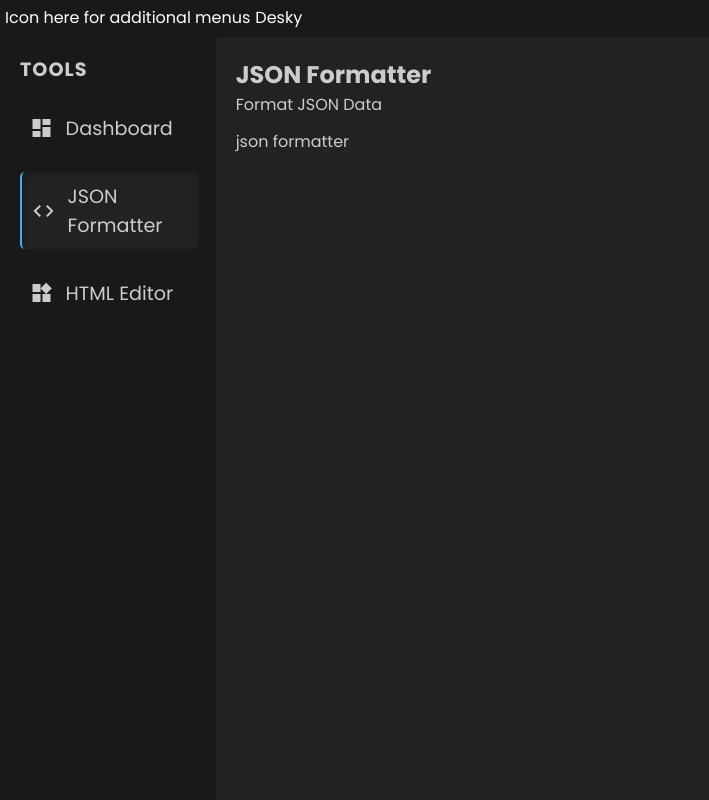
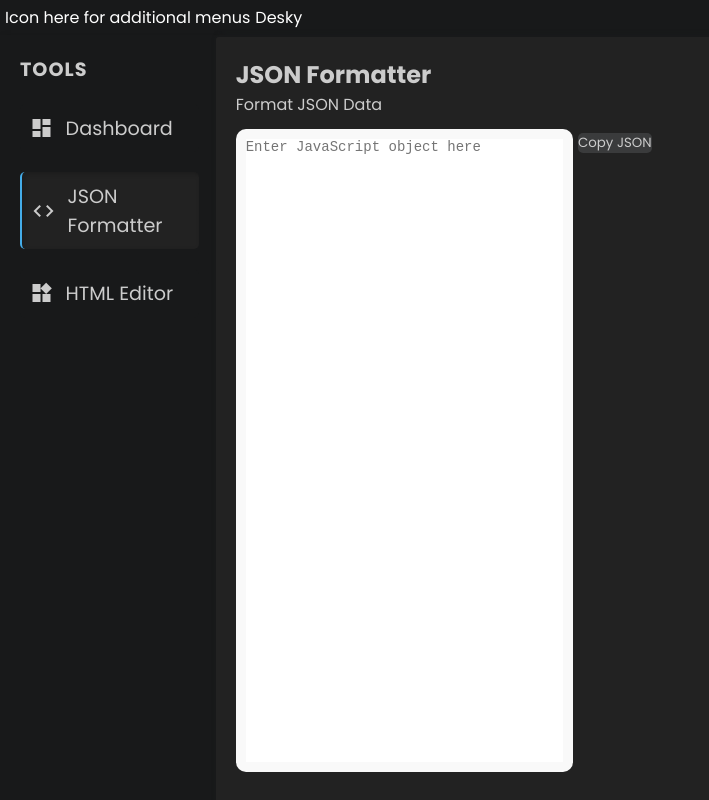
Before and after one commit to zachmyre/desky, a React (Create React App) app: page /json/formatter in a window 1280 px wide. Shown: the whole page, without its empty margins (0-709 px from the left). Built offline with nearby package versions, Linux system fonts and the light colour scheme.

Commit message:
json formatter w/ bugs

```diff
--- a/src/App.css
+++ b/src/App.css
@@ -191,3 +191,27 @@ h5 {
 h6 {
     font-size: 16px;
 }
+
+.Container{
+  display: flex;
+  height: 85%;
+  width: 100%;
+}
+
+.Editor{
+  background: #f9f9f9;
+  width: 33%;
+  margin-right: 5px;
+  border-radius: 10px;
+  padding: 10px;
+}
+
+.EditorInput{
+  height: 100%;
+  width: 100%;
+  border: none;
+  font-size: 14px;
+  font-family: monospace;
+  outline: none;
+  resize: none;
+}
--- a/src/features/HTMLEditor.tsx
+++ b/src/features/HTMLEditor.tsx
@@ -25,10 +25,10 @@ const HTMLEditor: React.FC = () => {
 
 
   return (
-    <div style={styles.Container}>
-      <div style={styles.Editor}>
+    <div className="Container">
+      <div className="Editor">
         <textarea
-          style={styles.EditorInput}
+          className="EditorInput"
           value={htmlInput}
           onChange={handleInputChange}
           placeholder="Enter HTML code here"
@@ -40,27 +40,6 @@ const HTMLEditor: React.FC = () => {
 }
 
 const styles = {
-  Container: {
-    display: 'flex',
-    height: '85%', // Adjust the height as needed
-    width: '100%'
-  },
-  Editor: {
-    backgroundColor: '#f9f9f9',
-    width: '33%',
-    marginRight: '5px',
-    borderRadius: '10px',
-    padding: '10px',
-  },
-  EditorInput: {
-    height: '100%',
-    width: '100%',
-    border: 'none',
-    fontSize: '14px',
-    fontFamily: 'monospace',
-    outline: 'none',
-    resize: 'none' as 'none' // Set resize to none
-  },
   View: {
     backgroundColor: 'white',
     width: '77%',
--- a/src/features/JSONFormatter.tsx
+++ b/src/features/JSONFormatter.tsx
@@ -1,10 +1,94 @@
+import { useEffect, useState } from 'react';
 import '../App.css';
 
 const JSONFormatter: React.FC = () => {
+  const [jsonInput, setJsonInput] = useState('');
+  const [formattedJson, setFormattedJson] = useState('');
+
+  const handleInputChange = (e: React.ChangeEvent<HTMLTextAreaElement>) => {
+    const inputValue = e.target.value;
+    setJsonInput(inputValue);
+
+    try {
+      const parsedJson = convertStringToJson(inputValue);
+      setFormattedJson(JSON.stringify(parsedJson, null, 2));
+    } catch (error) {
+      console.log(error);
+      setFormattedJson('');
+    }
+  };
+
+  const copyJsonToClipboard = () => {
+    const el = document.createElement('textarea');
+    el.value = formattedJson;
+    document.body.appendChild(el);
+    el.select();
+    document.execCommand('copy');
+    document.body.removeChild(el);
+    alert('JSON copied to clipboard!');
+  };
+
+  useEffect(() => {
+    // Prevent bugs with browser if saving w/ ctrl + s
+    const handleKeyDown = (e: KeyboardEvent) => {
+      if (e.ctrlKey && e.key === 's') {
+        e.preventDefault();
+        // Prevent default behavior of Ctrl+S
+      }
+    };
+
+    document.addEventListener('keydown', handleKeyDown);
+
+    return () => {
+      document.removeEventListener('keydown', handleKeyDown);
+    };
+  }, []);
+
+  // Empty dependency array to only add the event listener once
+
   return (
-    <div>
-      json formatter</div>
+    <div className="Container">
+      <div className="Editor">
+        <textarea
+          className="EditorInput"
+          value={jsonInput}
+          onChange={handleInputChange}
+          placeholder="Enter JavaScript object here"
+        />
+      </div>
+      <div className="View">
+        <pre>{formattedJson}</pre>
+        <button onClick={copyJsonToClipboard}>Copy JSON</button>
+      </div>
+    </div>
   );
+};
+
+const convertStringToJson = (inputString: string) => {
+  const keyValuePairs = inputString.split(',\n');
+  let jsonObject : any = {};
+
+  keyValuePairs.forEach(pair => {
+      const [key, value] = pair.split(':').map(item => {
+        console.log(item);
+        return item.trim()
+      });
+      if (value.startsWith('"') && value.endsWith('"')) {
+          jsonObject[key] = value.slice(1, -1); // Remove quotes from strings
+      } else if (value === 'true') {
+          jsonObject[key] = true;
+      } else if (value === 'false') {
+          jsonObject[key] = false;
+      } else if (!isNaN(Number(value))) {
+          jsonObject[key] = Number(value);
+      } else if (value.startsWith('[') && value.endsWith(']')) {
+          jsonObject[key] = JSON.parse(value);
+      } else if (value.startsWith('{') && value.endsWith('}')) {
+          jsonObject[key] = JSON.parse(value);
+      }
+  });
+
+  return jsonObject;
 }
 
 
```
